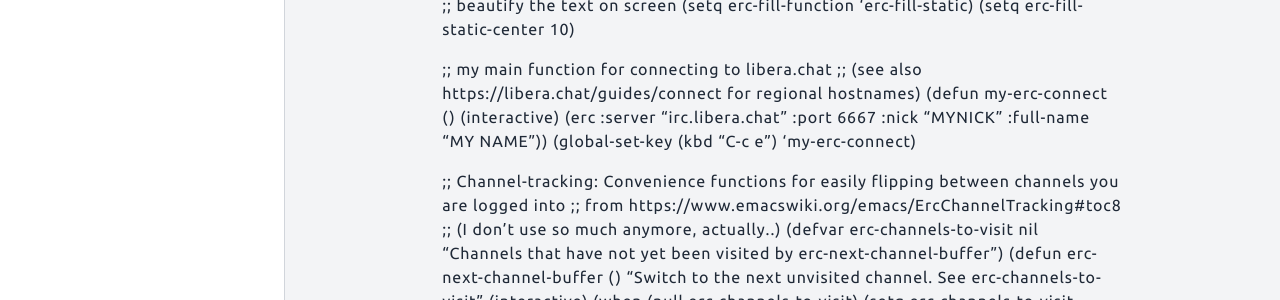
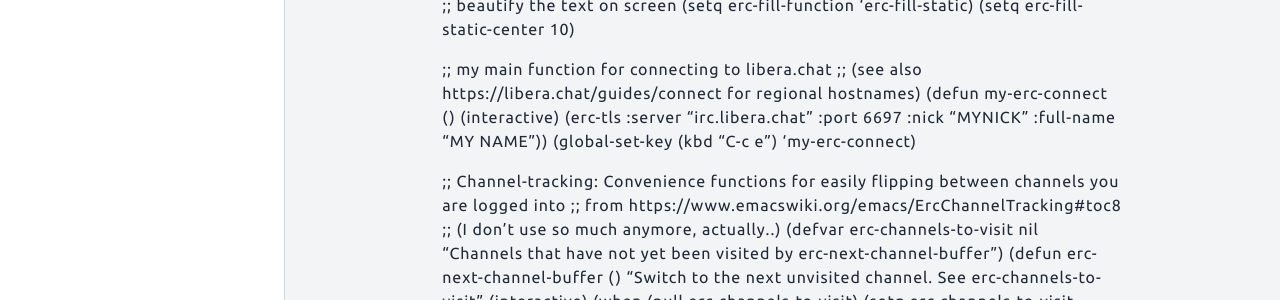
Before and after one commit to Libera-Chat/libera-chat.github.io, a Jekyll site: the page built from content/_guides/sasl/emacs-erc.md, in a window 1280 px wide and 1400 px high, scrolled down 965 px. Shown: the part 200-500 px from the top of the window. Built offline with Jekyll 4.4.1, drawn with Linux system fonts in a browser that asks for light colours; some of the changed text lies outside the part shown.

Commit message:
Updated instructions for TLS and port 6697

````diff
--- a/content/_guides/sasl/emacs-erc.md
+++ b/content/_guides/sasl/emacs-erc.md
@@ -68,7 +68,7 @@ Otherwise, set up your ERC with basic functionality, as follows:
 ;; (see also https://libera.chat/guides/connect for regional hostnames)
 (defun my-erc-connect ()
   (interactive)
-  (erc :server "irc.libera.chat" :port 6667 :nick "MYNICK" :full-name "MY NAME"))
+  (erc-tls :server "irc.libera.chat" :port 6697 :nick "MYNICK" :full-name "MY NAME"))
 (global-set-key (kbd "C-c e") 'my-erc-connect)
 
 ;; Channel-tracking: Convenience functions for easily flipping between channels you are logged into
@@ -141,7 +141,7 @@ Otherwise, register a nick with libera.chat, as follows:
 ```
 (defun my-erc-connect ()
   (interactive)
-  (erc :server "irc.libera.chat" :port 6667 :nick "NICKNAME" :full-name "MY FULL NAME" :password "PASSWORD"))
+  (erc-tls :server "irc.libera.chat" :port 6697 :nick "NICKNAME" :full-name "MY FULL NAME" :password "PASSWORD"))
 (global-set-key (kbd "C-c e") 'my-erc-connect)
 ```
 ## D. Test
````
